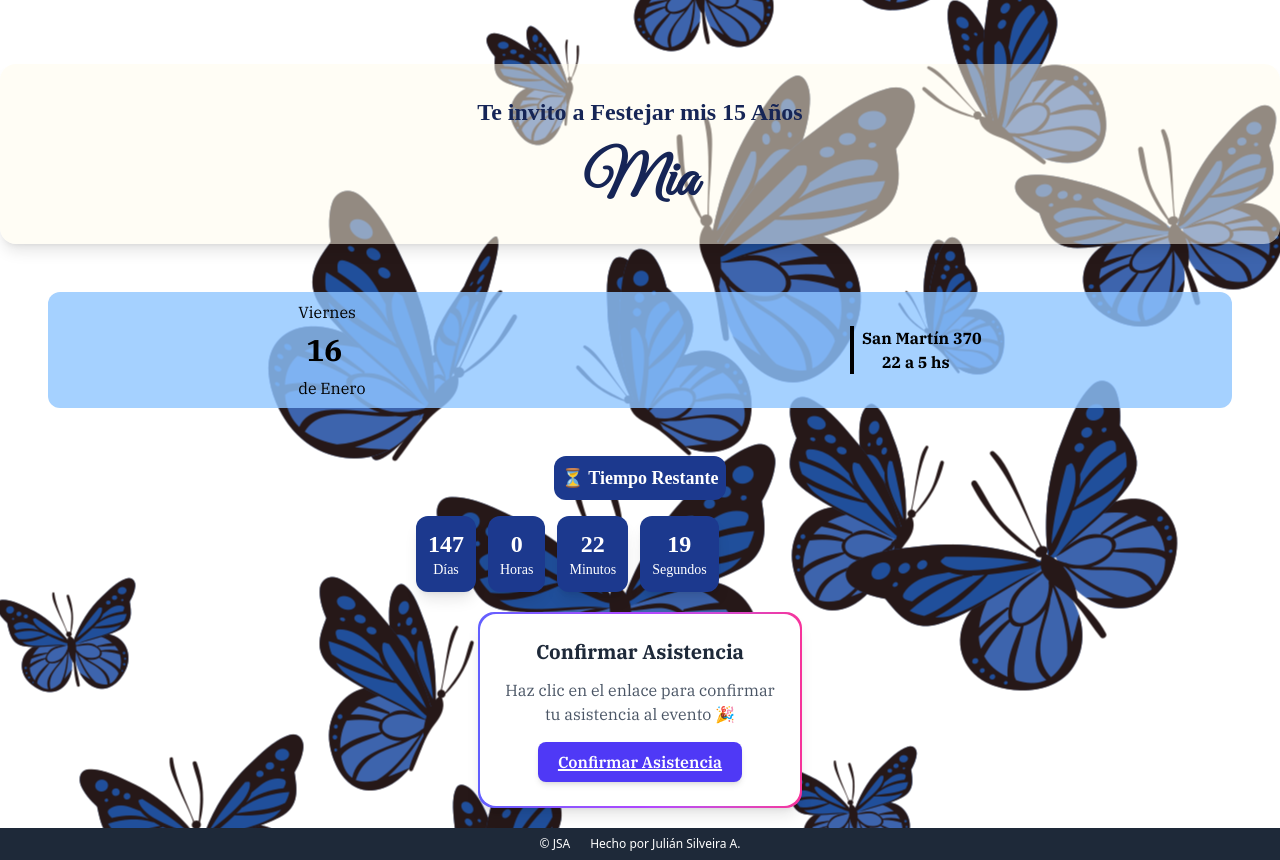
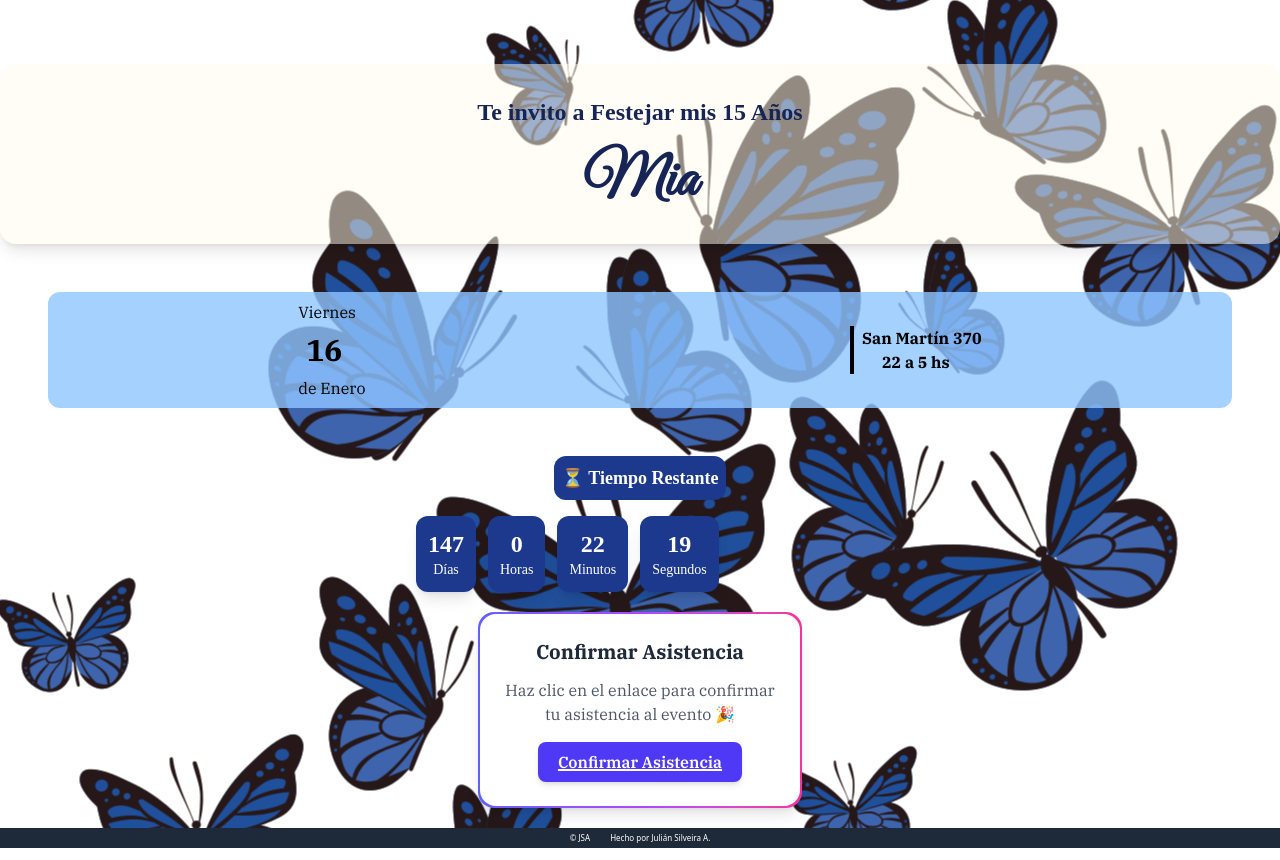
Before and after one commit to juliansilveira/tarjeta15, a React (Vite) app: page / in a window 1280 px wide. Built offline with nearby package versions, Linux system fonts and the light colour scheme; a web font is replaced by a local one.

Commit message:
cambio de fuente2

```diff
--- a/src/components/Footer.jsx
+++ b/src/components/Footer.jsx
@@ -1,9 +1,9 @@
 export default function Footer() {
   return (
-    <footer className="w-full bg-gray-800 backdrop-blur-3xl text-white py-2">
+    <footer className="w-full bg-gray-800 backdrop-blur-3xl text-white py-1 text-[8px]">
       <div className="flex gap-5 justify-center">
-        <p className="text-xs">© JSA</p>
-        <p className="text-xs">Hecho por Julián Silveira A.</p>
+        <p className="">© JSA</p>
+        <p className="">Hecho por Julián Silveira A.</p>
       </div>
     </footer>
   )
```
